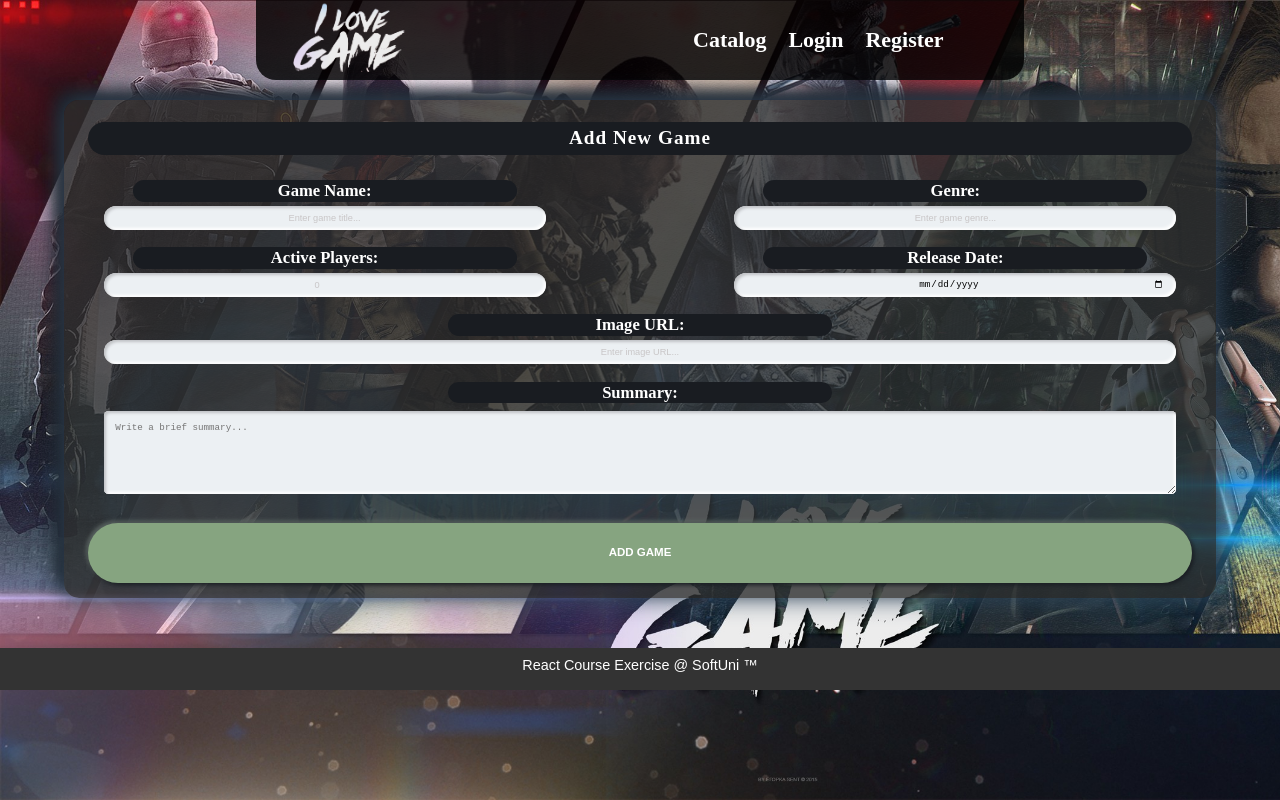
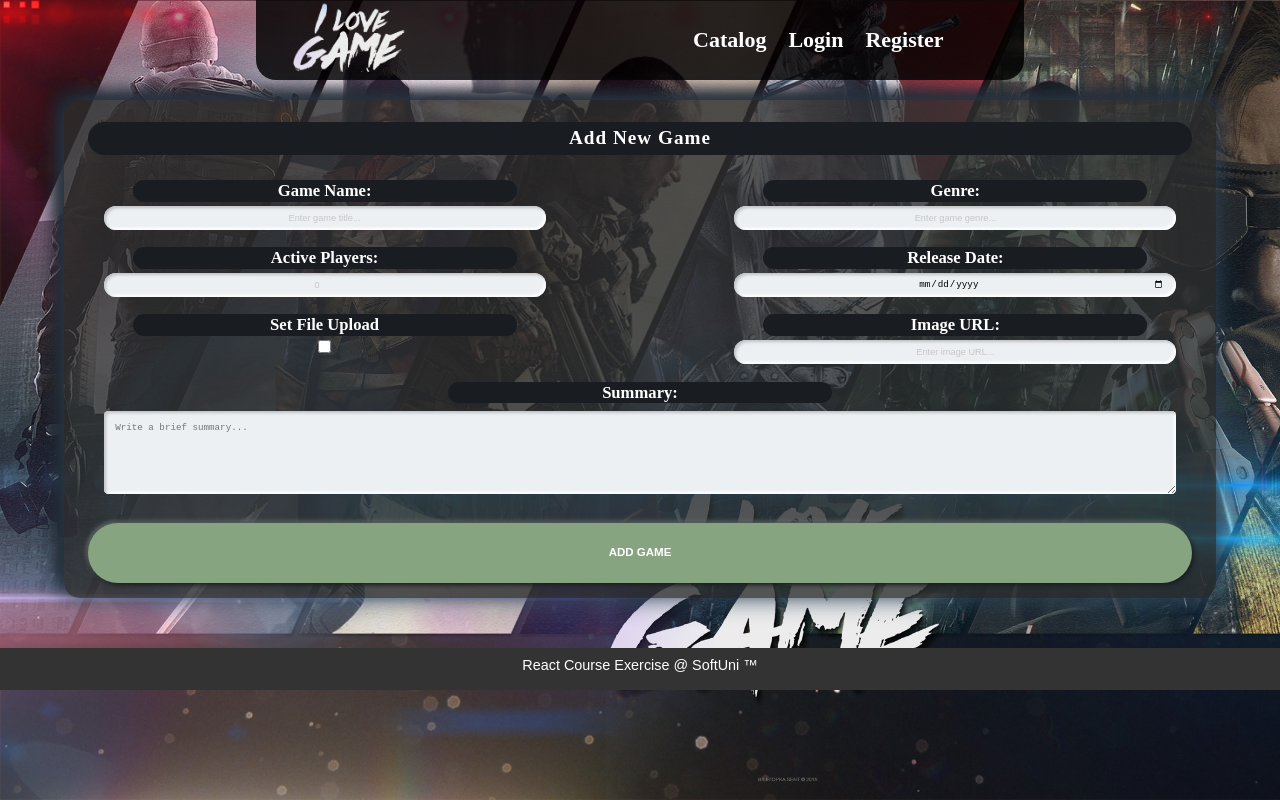
Before and after one commit to ivailopapazov/softuni-react-i-love-game-sept-2026, a React (Vite) app: page /games/create in a window 1280 px wide. Built offline with nearby package versions, Linux system fonts and the light colour scheme.

Commit message:
Add image preview

```diff
--- a/src/components/game-create/GameCreate.jsx
+++ b/src/components/game-create/GameCreate.jsx
@@ -13,6 +13,8 @@
 
 export default function GameCreate() {
     const [values, setValues] = useState(initialValues);
+    const [isFileUpload, setIsFileUpload] = useState(false);
+    const [previewUrl, setPreviewUrl] = useState(null);
     const navigate = useNavigate();
 
     const changeHandler = (e) => {
@@ -23,6 +25,8 @@
     };
 
     const submitAction = async () => {
+        // console.log(formData.get('image'));
+
         try {
             await request("/games", "POST", {
                 ...values,
@@ -34,6 +38,15 @@
             alert(error.message);
         }
     };
+
+    const fileChangeHandler = (e) => {
+        // Get file metadata on change
+        const file = e.target.files[0];
+
+        const previewUrl = URL.createObjectURL(file);
+
+        setPreviewUrl(previewUrl);
+    }
 
     return (
         <section id="add-page">
@@ -62,10 +75,24 @@
                         <input type="date" id="releaseDate" name="releaseDate" value={values.releaseDate} onChange={changeHandler} />
                     </div>
 
-                    <div className="form-group-full">
-                        <label htmlFor="imageUrl">Image URL:</label>
-                        <input type="text" id="imageUrl" name="imageUrl" placeholder="Enter image URL..." value={values.imageUrl} onChange={changeHandler} />
+                    <div className="form-group-half">
+                        <label htmlFor="toggleFileUpload">Set File Upload</label>
+                        <input type="checkbox" id="toggleFileUpload" name="toggleFileUpload" checked={isFileUpload} onChange={() => setIsFileUpload(!isFileUpload)} />
                     </div>
+
+                    {isFileUpload ? (
+                        <div className="form-group-half">
+                            <label htmlFor="fileUpload">Upload File:</label>
+                            <input type="file" id="fileUpload" name="image" onChange={fileChangeHandler} />
+                            {previewUrl && <img src={previewUrl} alt="preview" />}
+                        </div>
+                    ) : (
+                        <div className="form-group-half">
+                            <label htmlFor="imageUrl">Image URL:</label>
+                            <input type="text" id="imageUrl" name="imageUrl" placeholder="Enter image URL..." value={values.imageUrl} onChange={changeHandler} />
+                        </div>
+                    )}
+
 
                     <div className="form-group-full">
                         <label htmlFor="summary">Summary:</label>
```
